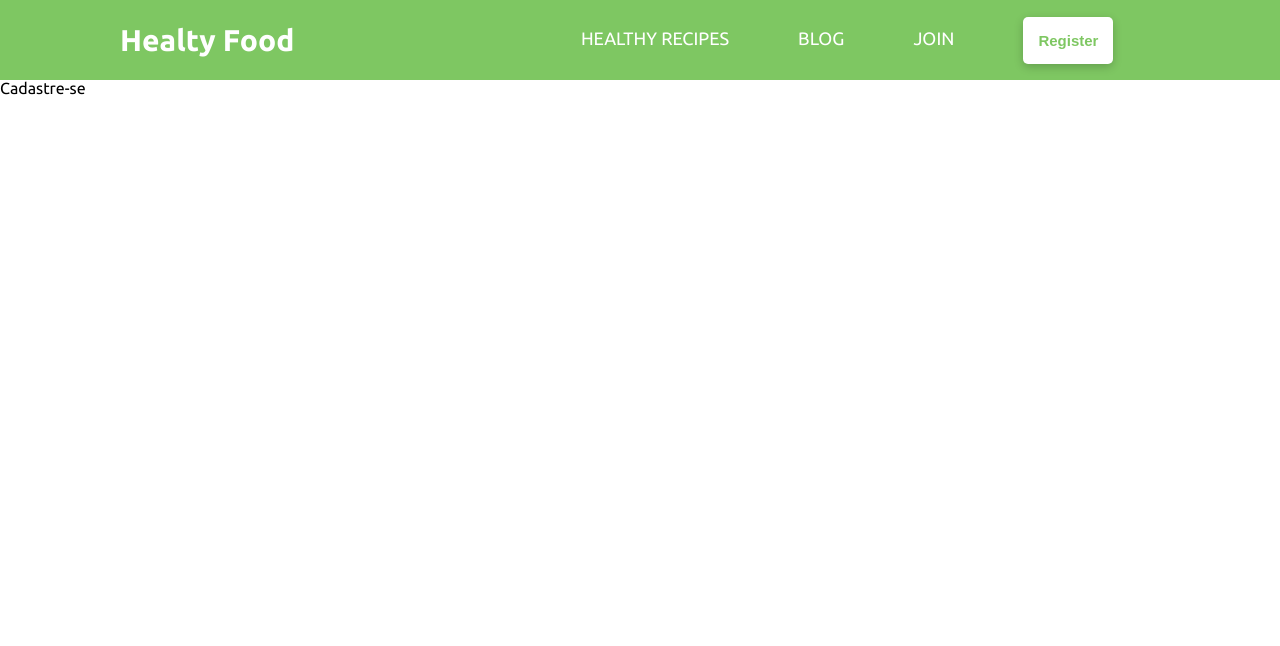
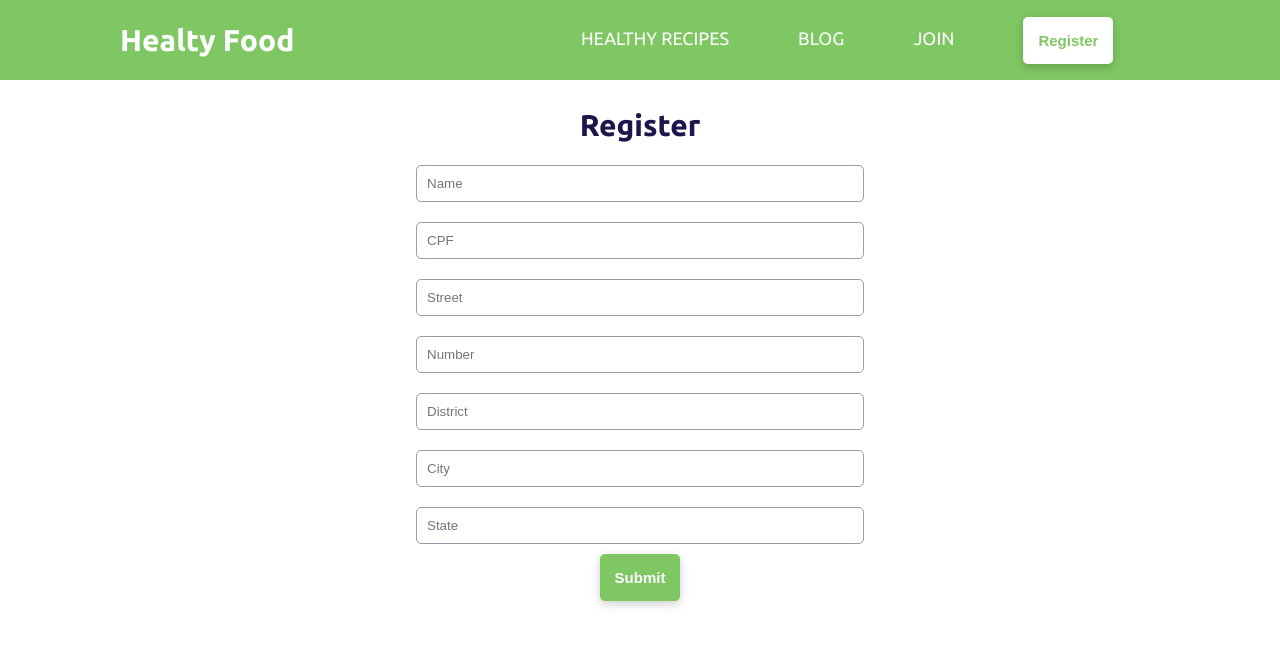
Before and after one commit to giselearaujos/Healthy-Food, a React (Vite) app: page /register in a window 1280 px wide. Shown: the top 646 px of the page. Built offline with nearby package versions, Linux system fonts and the light colour scheme.

Commit message:
:lipstick: Add styles register component

```diff
--- a/src/Components/Register/index.jsx
+++ b/src/Components/Register/index.jsx
@@ -1,10 +1,57 @@
 import React from 'react';
+import Title from '../Title/index';
+import Button from '../Button/index';
 
 const Register = () => {
     return (
         <div className="register">
-            <h1 className="register__h1">Cadastre-se</h1>
+            <Title title="Register"/>
+            <form className="register__form">
+                <div className="register__form__field">
+                    <input type="text"
+                     className="register__form__field__input"
+                     placeholder="Name"
+                    />
+                </div>
+                <div className="register__form__field">
+                    <input type="text"
+                     className="register__form__field__input"
+                     placeholder="CPF"
+                    />
+                </div>
+                <div className="register__form__field">
+                    <input type="text"
+                     className="register__form__field__input"
+                     placeholder="Street"
+                    />
+                </div>
+                <div className="register__form__field">
+                    <input type="text"
+                     className="register__form__field__input"
+                     placeholder="Number"
+                    />
+                </div>
+                <div className="register__form__field">
+                    <input type="text"
+                     className="register__form__field__input"
+                     placeholder="District"
+                    />
+                </div>
+                <div className="register__form__field">
+                    <input type="text"
+                     className="register__form__field__input"
+                     placeholder="City"
+                    />
+                </div>
+                <div className="register__form__field">
+                    <input type="text"
+                     className="register__form__field__input"
+                     placeholder="State"
+                    />
+                </div>
 
+                <Button text="Submit"/>
+            </form>
         </div>
     );
 }
--- /dev/null
+++ b/src/Components/Register/styles.scss
@@ -0,0 +1,33 @@
+.register {
+    display: flex;
+    flex-direction: column;
+    align-items: center;
+    width: 100%;
+
+    &__form {
+        display: flex;
+        justify-content:space-between;
+        align-items:center;
+        flex-direction: column;
+        width: 50%;
+
+
+        &__field {
+            display: flex;
+            justify-content: center;
+            align-items: center;
+            margin: 10px 0px;
+            width: 70%;
+
+
+            &__input {
+                padding:10px;
+                color: $title;
+                border: 1px solid $sub-title;
+                border-radius: 5px;
+                width: 100%;
+            }
+        }
+
+    }
+}
--- a/src/scss/Main.scss
+++ b/src/scss/Main.scss
@@ -12,3 +12,4 @@
 @import "../Components/MainServices/styles.scss";
 @import "../Components/MainCardBlog/styles.scss";
 @import "../Components/MainSectionEnd/styles.scss";
+@import "../Components/Register/styles.scss";
```
Also changed, not shown: src/Components/Register/styles.jsx (deleted).
